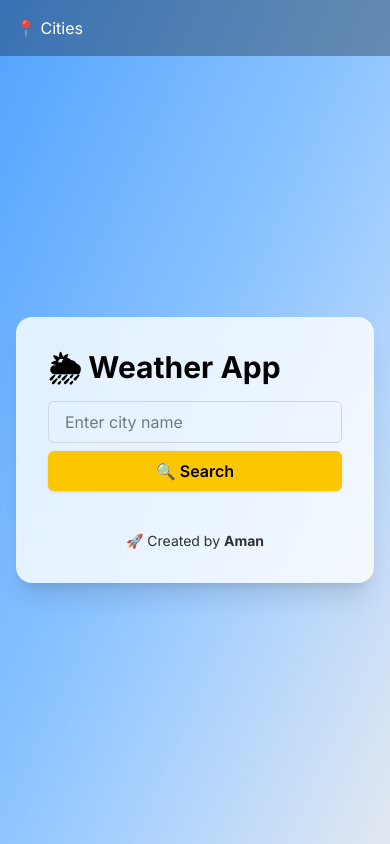
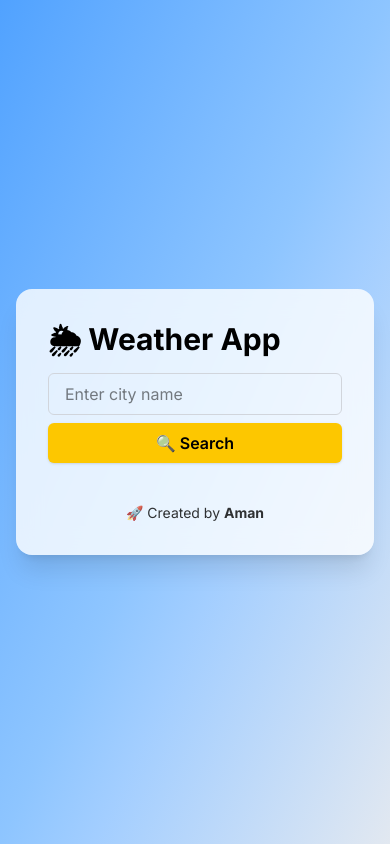
Before and after one commit to Aman235-code/weather-api, a React (Vite) app: page / in a window 390 px wide. Built offline with nearby package versions, Linux system fonts and the light colour scheme; the HTML template or start-up script is replaced by a standard one.

Commit message:
UI Update

```diff
--- a/src/App.jsx
+++ b/src/App.jsx
@@ -120,11 +120,11 @@
   return (
     <div className="min-h-screen w-full flex flex-col md:flex-row transition-all duration-500 bg-gradient-to-br from-blue-400 via-blue-300 to-slate-200 text-gray-900">
       {/* Mobile Topbar */}
-      <div className="md:hidden flex justify-between items-center p-4 bg-black/30 text-white">
+      {/* <div className="md:hidden flex justify-between items-center p-4 bg-black/30 text-white">
         <button onClick={() => setShowSidebar(!showSidebar)}>
           {showSidebar ? "✖️ Close" : "📍 Cities"}
         </button>
-      </div>
+      </div> */}
 
       {/* Sidebar */}
       {/* <aside
```
